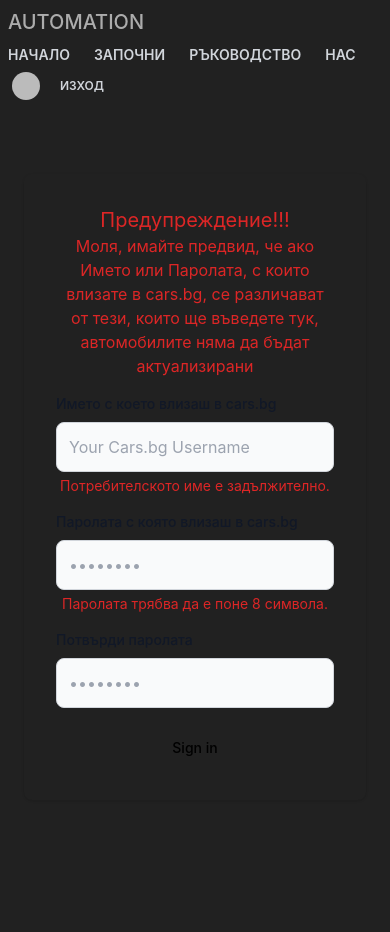
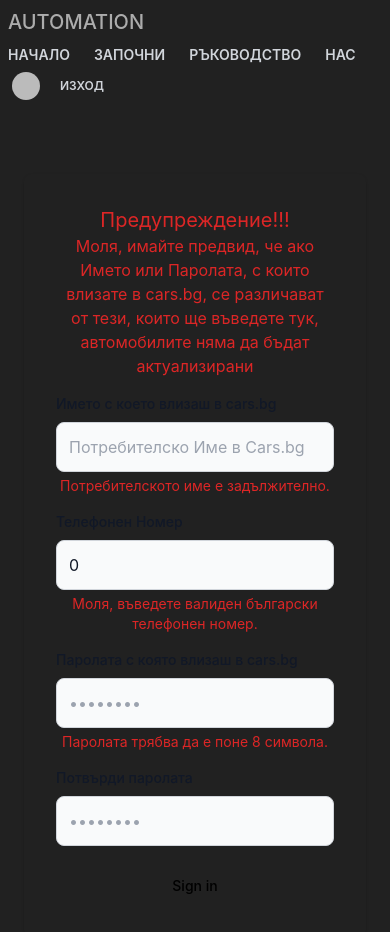
Before and after one commit to OnDeivid/Cars.bg-AutoUpdate-nextjs, a Next.js app: page /GetStarted in a window 390 px wide. Shown: the top 932 px of the page. Before the commit the page ends 864 px from the top, so only its background shows below. Built offline with nearby package versions, Linux system fonts and the light colour scheme; no server answers; sample sign-in values are in the browser's storage.

Commit message:
implement phoneNumber field and validation for it

```diff
--- a/app/GetStarted/page.jsx
+++ b/app/GetStarted/page.jsx
@@ -3,9 +3,9 @@ import FormInputsValue from '@/app/components/FormInputsValue';
 import GetStartedLoginButton from '@/app/components/GetStartedLoginButton';
 import formValidation from '@/app/utils/formValidation';
 
-import { endpoints, endpointURL } from '@/app/CONST';
-import { CarsAuthenticated, CarsEmailAuthenticated, Unauthenticated } from '@/app/middleware';
-import { auth, signOut } from '@/auth';
+import { endpointURL } from '@/app/CONST';
+import { CarsEmailAuthenticated, Unauthenticated } from '@/app/middleware';
+import { auth } from '@/auth';
 import { redirect } from 'next/navigation';
 
 export default async function page() {
@@ -19,11 +19,13 @@ export default async function page() {
 
     const email = formData.get('carsEmail');
     const password = formData.get('password');
+    const phoneNumber = formData.get('phoneNumber')
     const confirmPassword = formData.get('confirmPassword');
 
     const formValue = {
       userEmail: session?.user?.email,
       carsEmail: email,
+      phoneNumber,
       password: password,
       confirmPassword: confirmPassword,
     };
@@ -31,8 +33,8 @@ export default async function page() {
     if (formValidation(formValue)) {
       console.log('validation Error')
       return
-    }
 
+    } else {
       const response = await fetch(`${endpointURL}/pages/api/CarsData`, {
         method: 'POST',
         headers: {
@@ -40,9 +42,9 @@ export default async function page() {
         },
         body: JSON.stringify(formValue),
       });
-    console.log(response)
       // await signOut({ redirectTo: endpoints.login });
       redirect('/')
+    }
   }
 
   return (
--- a/app/Settings/page.jsx
+++ b/app/Settings/page.jsx
@@ -15,12 +15,14 @@ export default async function page() {
     async function handleSubmit(formData) {
         'use server';
         const email = formData.get('carsEmail');
+        const phoneNumber = formData.get('phoneNumber')
         const password = formData.get('password');
         const confirmPassword = formData.get('confirmPassword');
 
         const formValue = {
             userEmail: session?.user?.email,
             carsEmail: email,
+            phoneNumber,
             password: password,
             confirmPassword: confirmPassword,
         };
@@ -68,8 +70,8 @@ export default async function page() {
                             <br />
                         </div> */}
 
-                        <FormInputsValue userEmail_B={session?.user?.email} carsEmail_B={session?.user?.userDataCars?.carsEmail} />
-
+                        <FormInputsValue userEmail_B={session?.user?.email} phoneNumber_B={session?.user?.userDataCars.phoneNumber} carsEmail_B={session?.user?.userDataCars?.carsEmail} />
+                        {/* user_phoneNumber={session?.user?.userDataCars.phoneNumber} */}
 
                         <SettingsButtonSubmit />
 
--- a/app/components/FormInputsValue.jsx
+++ b/app/components/FormInputsValue.jsx
@@ -3,14 +3,16 @@ import React from 'react';
 import useForm from '../hooks/useForm';
 
 
-export default function FormInputsValue({ userEmail_B, carsEmail_B }) {
-    const { formValue, onChangeValue } = useForm({ carsEmail: carsEmail_B ? carsEmail_B : '', password: '', confirmPassword: '' });
+export default function FormInputsValue({ userEmail_B, phoneNumber_B, carsEmail_B }) {
+    const { formValue, onChangeValue } = useForm({ carsEmail: carsEmail_B ? carsEmail_B : '', password: '', confirmPassword: '', phoneNumber: phoneNumber_B ? phoneNumber_B : '0' });
     const errors = {};
 
     function useFormValidation(formData) {
+
         if (!formData?.carsEmail || formData?.carsEmail.trim() === "") {
             errors.carsEmail = "Потребителското име е задължително.";
         }
+
         if (!formData.password || formData.password.length < 8) {
             errors.password = "Паролата трябва да е поне 8 символа.";
         } else if (!/[A-Za-z]/.test(formData.password)) {
@@ -19,19 +21,27 @@ export default function FormInputsValue({ userEmail_B, carsEmail_B }) {
             errors.password = "Паролата трябва да съдържа поне една цифра.";
         }
 
-
         if (formData.confirmPassword !== formData.password) {
             errors.confirmPassword = "Паролите не съвпадат.";
+        }
+
+        if (!formData.phoneNumber || formData.phoneNumber.trim() === "") {
+            errors.phoneNumber = "Телефонният номер е задължителен.";
+        } else if (!/^(\+359|0)(87|88|89|98|99)[0-9]{7}$/.test(formData.phoneNumber)) {
+            errors.phoneNumber = "Моля, въведете валиден български телефонен номер.";
         }
 
         return errors;
     }
 
-    useFormValidation(formValue);
+    useFormValidation(formValue)
+    console.log(errors)
+
     return (
         <>
             {userEmail_B ? <h3 className='relative text-gray-800 -top-10'>Email: <span className='text-black font-medium'>{userEmail_B}</span></h3> : null}
 
+            {/* CarsEmail */}
             <div>
                 <label
                     htmlFor="carsEmail"
@@ -47,7 +57,7 @@ export default function FormInputsValue({ userEmail_B, carsEmail_B }) {
 
                     className="bg-gray-50 border border-gray-300 text-gray-900 rounded-lg focus:ring-primary-600 focus:border-primary-600 block w-full p-3 dark:bg-custom-white dark:border-gray-600 dark:placeholder-gray-800 dark:text-black dark:focus:ring-blue-500 dark:focus:border-blue-500"
 
-                    placeholder="Your Cars.bg Username"
+                    placeholder="Потребителско Име в Cars.bg"
                     value={formValue.carsEmail}
 
                     required
@@ -55,6 +65,31 @@ export default function FormInputsValue({ userEmail_B, carsEmail_B }) {
                 <p className="text-red-600 text-center pt-1 text-sm">{errors.carsEmail}</p>
             </div>
 
+            {/* phoneNumber */}
+            <div>
+                <label
+                    htmlFor="phoneNumber"
+                    className={`block mb-2 text-sm font-medium text-gray-900 ${phoneNumber_B ? 'dark:text-gray-900' : 'dark:text-white'}`}
+                >
+                    Телефонен Номер
+                </label>
+                <input
+                    onChange={onChangeValue}
+                    type="text"
+                    name="phoneNumber"
+                    id="phoneNumber"
+
+                    className="bg-gray-50 border border-gray-300 text-gray-900 rounded-lg focus:ring-primary-600 focus:border-primary-600 block w-full p-3 dark:bg-custom-white dark:border-gray-600 dark:placeholder-gray-800 dark:text-black dark:focus:ring-blue-500 dark:focus:border-blue-500"
+
+                    placeholder="Телефонен Номер"
+                    value={formValue.phoneNumber}
+
+                    required
+                />
+                <p className="text-red-600 text-center pt-1 text-sm">{errors.phoneNumber}</p>
+            </div>
+
+            {/* password */}
             <div>
                 <label
                     htmlFor="password"
@@ -76,6 +111,7 @@ export default function FormInputsValue({ userEmail_B, carsEmail_B }) {
                 <p className='text-red-600 text-center pt-1 text-sm'>{errors.password}</p>
             </div>
 
+            {/* confirmPassword */}
             <div>
                 <label
                     htmlFor="confirmPassword"
--- a/app/pages/api/CarsData/route.js
+++ b/app/pages/api/CarsData/route.js
@@ -5,7 +5,7 @@ const prisma = new PrismaClient();
 export const maxDuration = 60
 
 export async function POST(req) {
-    const { userEmail, carsEmail, password, confirmPassword } = await req.json();
+    const { userEmail, carsEmail, password, confirmPassword, phoneNumber } = await req.json();
 
     if (password !== confirmPassword) {
         console.log('password missmatch')
@@ -23,7 +23,7 @@ export async function POST(req) {
         const hashedPassword = await encryptPassword(password)
 
         const newEntry = await prisma.carsData.create({
-            data: { userId, userEmail, carsEmail, password: hashedPassword, updatedToday: false, },
+            data: { userId, userEmail, carsEmail, password: hashedPassword, updatedToday: false, phoneNumber },
         });
     } catch (err) {
         console.log('Error')
--- a/app/pages/api/UserUpdate/route.js
+++ b/app/pages/api/UserUpdate/route.js
@@ -19,6 +19,7 @@ export async function POST(req) {
             where: { userEmail: userEmail },
             data: {
                 carsEmail: formValue.carsEmail,
+                phoneNumber: formValue.phoneNumber,
                 password: cryptedPassword,
             },
         });
--- a/app/utils/formValidation.js
+++ b/app/utils/formValidation.js
@@ -15,6 +15,9 @@ export default function formValidation(formData) {
     if (formData.confirmPassword !== formData.password) {
         return true
     }
+    if (!formData.phoneNumber || !/^(\+359|0)(87|88|89|98|99)[0-9]{7}$/.test(formData.phoneNumber)) {
+        return true;
+    }
 
     return false
 }
--- a/auth.js
+++ b/auth.js
@@ -40,6 +40,7 @@ const prisma = new PrismaClient();
               userId: true,
               userEmail: true,
               carsEmail: true,
+              phoneNumber:true,
               updatedToday:true
             },
           });
```
Also changed, not shown: 1 other file (tests, documents, lock files or other folders). Lines whose indentation alone changed are shown as unchanged.
